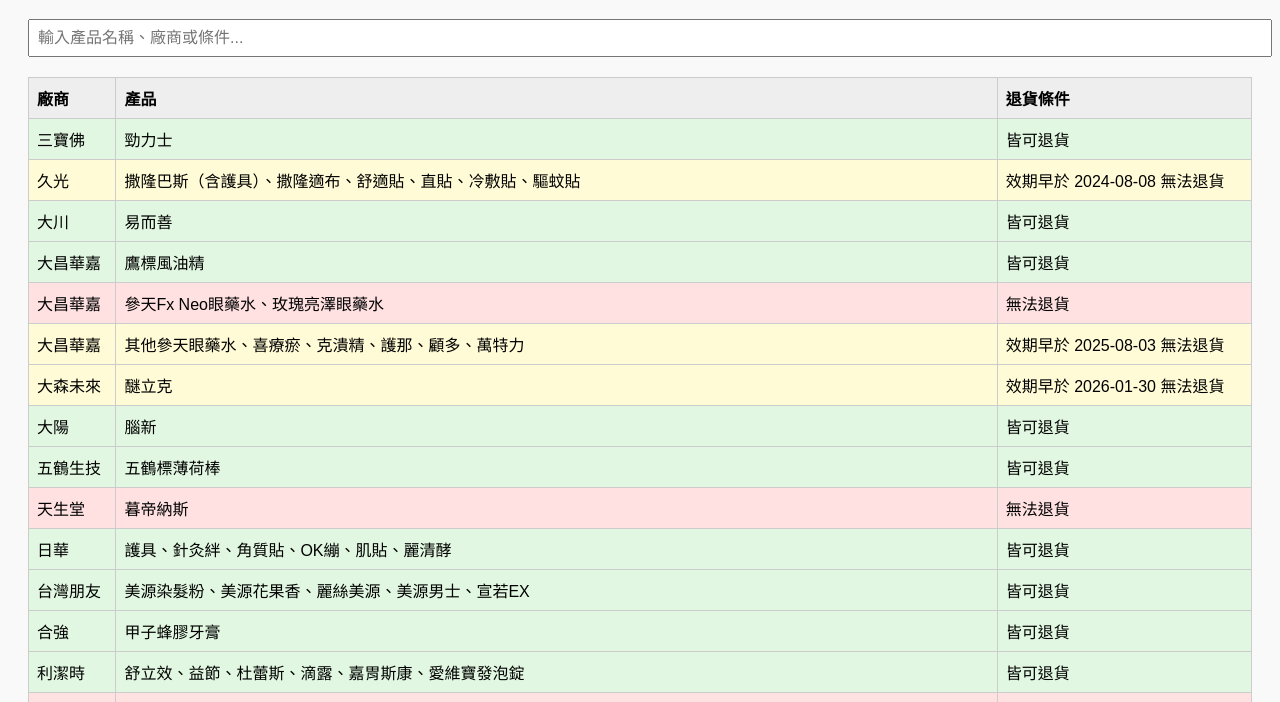
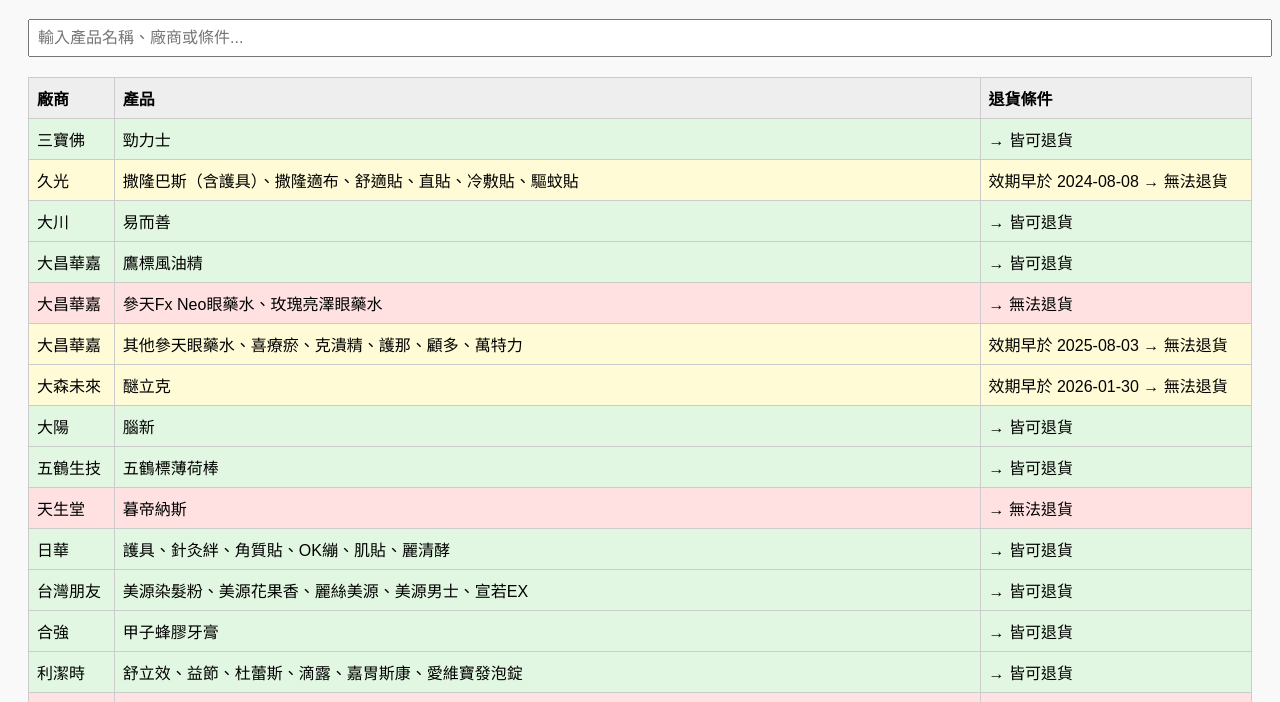
Before and after one commit to taic73162/returnsnexchange, a plain HTML site: page index.html in a window 1280 px wide. Shown: the part 98-800 px from the top of the page. Drawn offline with Linux system fonts and the light colour scheme.

Commit message:
Add files via upload

```diff
--- a/index.html
+++ b/index.html
@@ -35,14 +35,14 @@
     let data = [];
 
     function parseFormula(raw) {
-      const today = new Date();
+      const taiwanNow = new Date(new Date().toLocaleString('en-US', { timeZone: 'Asia/Taipei' }));
       const match = typeof raw === 'string' && raw.match(/TODAY\(\)\s*([+-])\s*(\d+)/);
       if (match) {
         const operator = match[1];
         const days = parseInt(match[2]);
-        const date = new Date(today);
-        if (operator === '+') date.setDate(today.getDate() + days);
-        else date.setDate(today.getDate() - days);
+        const date = new Date(taiwanNow);
+        if (operator === '+') date.setDate(taiwanNow.getDate() + days);
+        else date.setDate(taiwanNow.getDate() - days);
         return `效期早於 ${date.toISOString().split('T')[0]}`;
       }
       return raw || '';
@@ -94,7 +94,7 @@
         const hasPrefix = (row['狀態A'] || '').includes('效期早於');
         const prefix = hasPrefix ? '' : (row['狀態A'] || '');
         let conditionText = `${prefix} ${parsed}`.trim();
-        if (row['狀態B']) conditionText += `  ${row['狀態B']}`;
+        if (row['狀態B']) conditionText += ` → ${row['狀態B']}`;
 
         const td3 = document.createElement('td');
         td3.textContent = conditionText;
```
